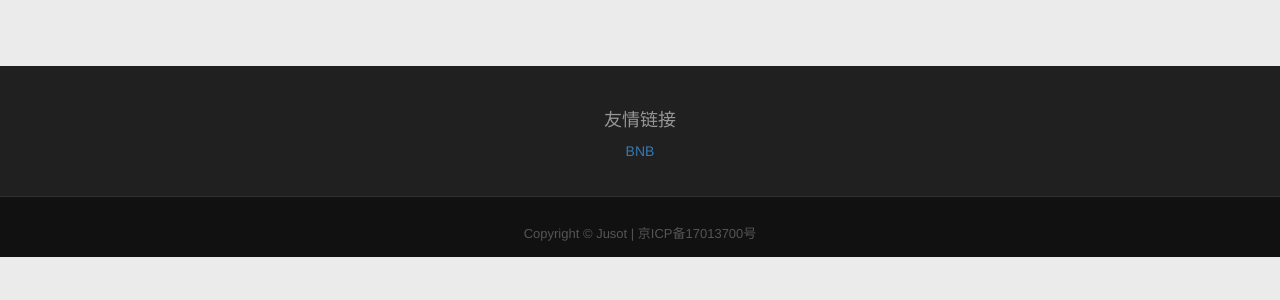
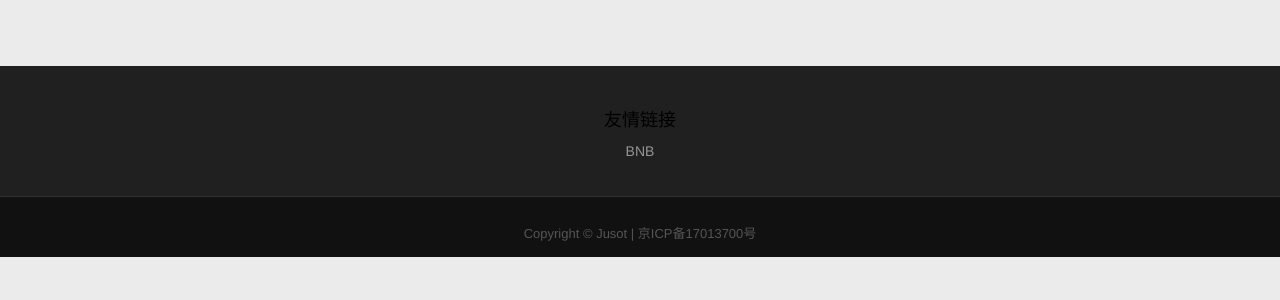
Before and after one commit to MU001999/DemoBlog, a Flask app: page /articles/write in a window 1280 px wide. Shown: the part 126-426 px from the top of the page. Run offline with Flask 2, Linux system fonts and the light colour scheme; parts of the project's set-up code (start-up, migrations or seed data) failed here and were passed over; some libraries are stand-ins or nearby versions.

Commit message:
change some ui

```diff
--- a/blog/templates/layout.html
+++ b/blog/templates/layout.html
@@ -163,12 +163,12 @@
     </div>
 </div>
 
-<footer class="container-fluid foot-wrap" style="background:#202020;padding:35px;margin-top:50px; color: #959595;">
+<footer class="container-fluid foot-wrap" style="background:#202020;padding:35px;margin-top:50px;">
     <div class="container text-center">
         <div class="row">
             <div class="col-sm-12">
-                <h4 class="title">友情链接</h4>
-                <a href="https://whispering-anchorage-66382.herokuapp.com/" target="_blank">BNB</a>
+                <h4 style="color:#000000" class="title">友情链接</h4>
+                <a style="color: #959595" href="https://whispering-anchorage-66382.herokuapp.com/" target="_blank">BNB</a>
             </div>
         </div>
     </div>
```
